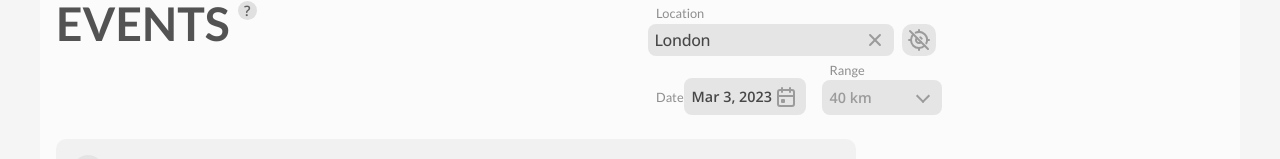
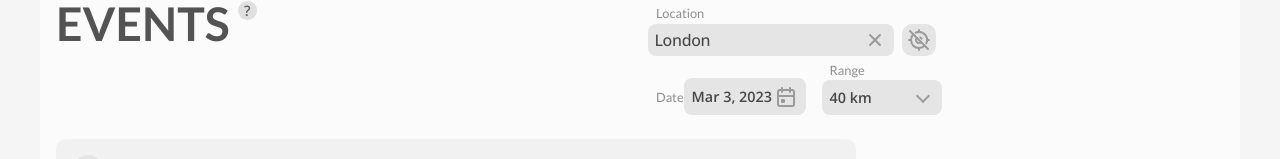
Before and after one commit to vladokuskov/cycplanner, a Next.js app: page / in a window 1280 px wide. Shown: the part 629-788 px from the top of the page. Built offline with nearby package versions, Linux system fonts and the light colour scheme.

Commit message:
removed span from btn

```diff
--- a/src/components/event-filter/rangePicker.tsx
+++ b/src/components/event-filter/rangePicker.tsx
@@ -39,7 +39,7 @@ const RangePicker = ({ changeRange, selectedRange }: Props) => {
         title="Select range of search"
         aria-label="Select range of search"
       >
-        <span>{selectedRange + ` km`}</span>
+        {selectedRange + ` km`}
         <span className="range-button--icon">
           <i className={isOpen ? 'arrow-up' : 'arrow-down'} />
         </span>
```
